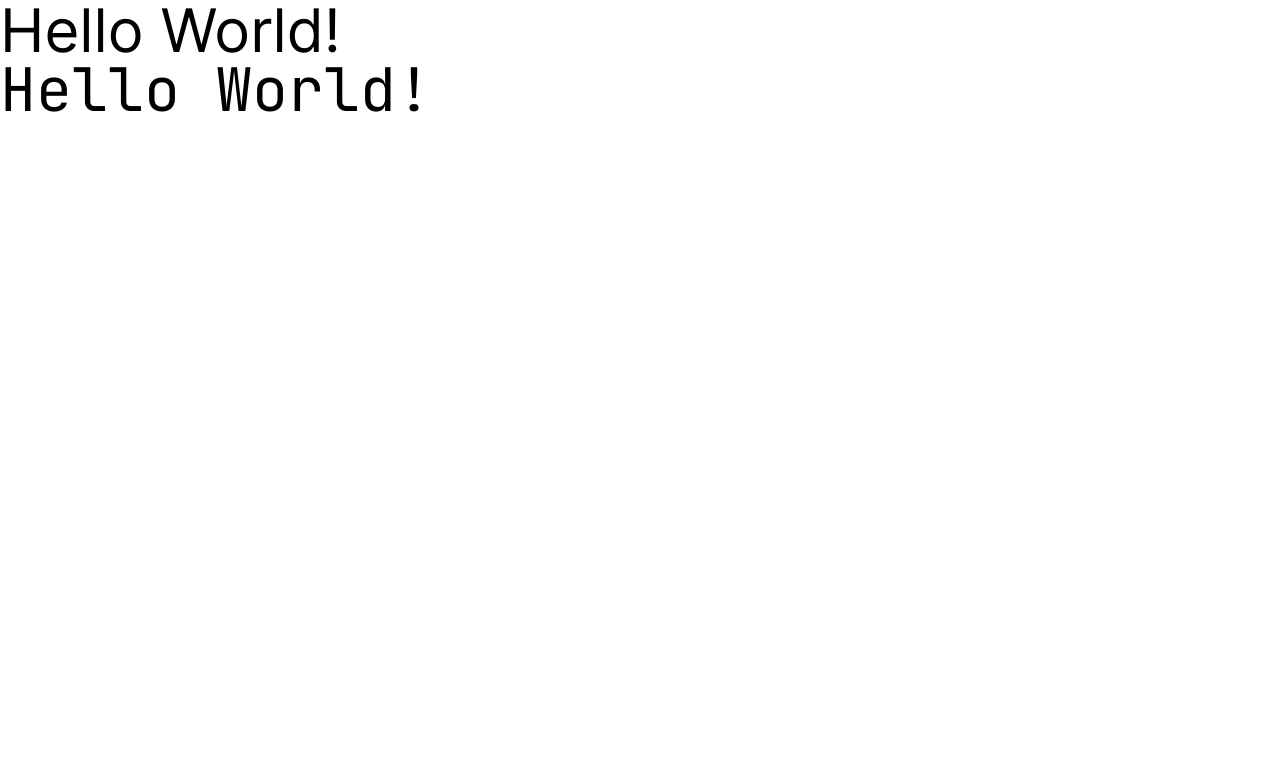
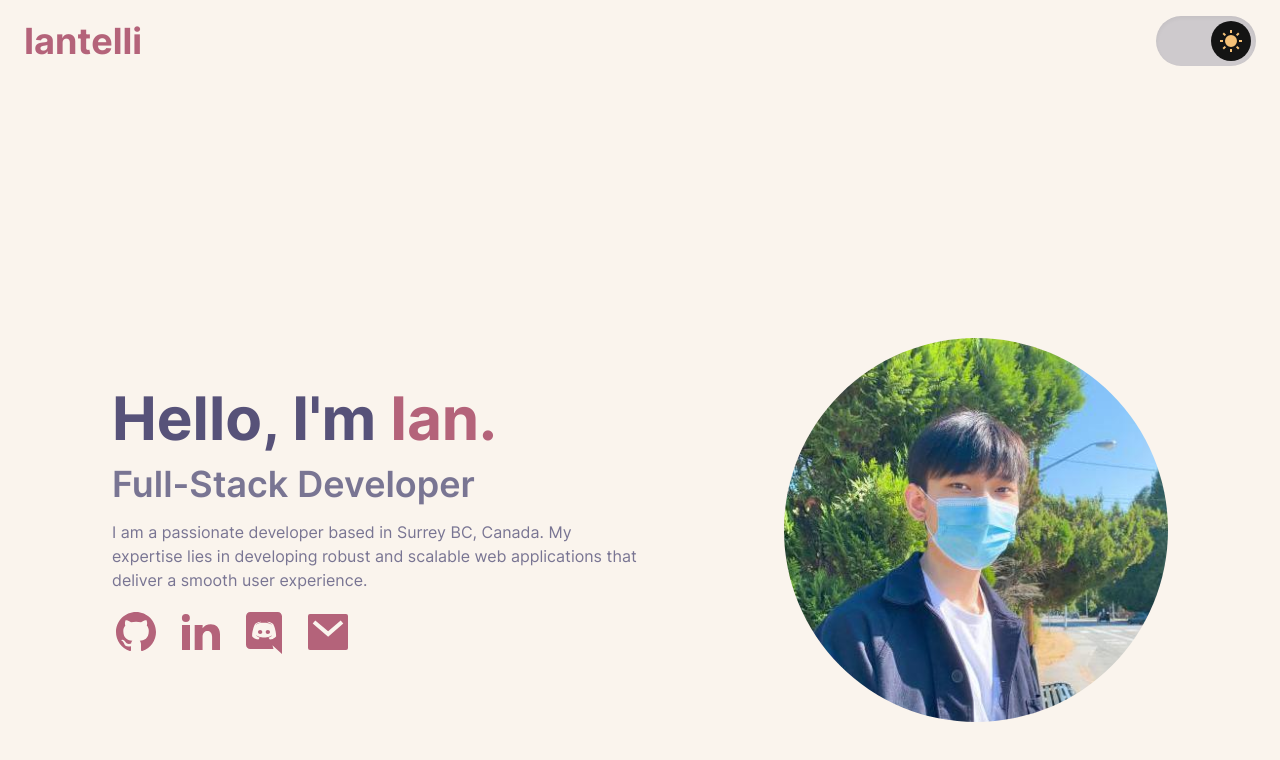
Before and after one commit to iantelli/portfolio-2023, a React (Vite) app: page / in a window 1280 px wide. Shown: the top 760 px of the page. Built offline with nearby package versions, Linux system fonts and the light colour scheme.

Commit message:
big changes

```diff
--- a/index.html
+++ b/index.html
@@ -4,9 +4,11 @@
         <meta charset="UTF-8" />
         <link rel="icon" type="image/svg+xml" href="/vite.svg" />
         <meta name="viewport" content="width=device-width, initial-scale=1.0" />
-        <title>Vite + React + TS</title>
+        <title>Iantelli</title>
     </head>
-    <body>
+    <body
+        class="bg-rosePineDawn-base dark:bg-rosePine-base text-rosePineDawn-text dark:text-rosePine-text"
+    >
         <div id="root"></div>
         <script type="module" src="/src/main.tsx"></script>
     </body>
--- a/package.json
+++ b/package.json
@@ -10,8 +10,10 @@
         "fmt": "npx prettier --write ."
     },
     "dependencies": {
+        "framer-motion": "^10.5.0",
         "react": "^18.2.0",
-        "react-dom": "^18.2.0"
+        "react-dom": "^18.2.0",
+        "react-icons": "^4.8.0"
     },
     "devDependencies": {
         "@types/react": "^18.0.27",
--- a/src/App.tsx
+++ b/src/App.tsx
@@ -1,8 +1,11 @@
+import HeroText from "./components/HeroText";
+import { useTheme } from "./hooks/useTheme";
+
 function App() {
+    const { theme, handleThemeChange } = useTheme();
     return (
         <>
-            <h1 className={"font-display text-6xl"}>Hello World!</h1>
-            <h1 className={"font-body text-6xl"}>Hello World!</h1>
+            <HeroText />
         </>
     );
 }
--- /dev/null
+++ b/src/components/HeroText.tsx
@@ -0,0 +1,112 @@
+import { motion } from "framer-motion";
+import Icon from "./Icon";
+import {
+    RiGithubFill,
+    RiLinkedinFill,
+    RiMailFill,
+    RiDiscordFill,
+} from "react-icons/ri";
+
+export default function HeroText() {
+    return (
+        <div
+            className={
+                "flex flex-wrap md:flex-nowrap justify-between items-center md:mx-24 mt-24 md:mt-64"
+            }
+        >
+            <div className="flex flex-col justify-center items-center text-center md:justify-start md:items-start md:text-start w-full h-full mb-4">
+                <motion.h1
+                    className="text-4xl md:text-6xl font-bold font-display mb-4"
+                    initial={{ opacity: 0, y: 50 }}
+                    animate={{ opacity: 1, y: 0 }}
+                    transition={{ delay: 0.5, duration: 1 }}
+                >
+                    Hello, I'm{" "}
+                    <span
+                        className={
+                            "text-rosePineDawn-love dark:text-rosePine-foam"
+                        }
+                    >
+                        {" "}
+                        Ian.
+                    </span>
+                </motion.h1>
+                <motion.h2
+                    className="text-2xl md:text-4xl font-semibold text-rosePineDawn-subtle dark:text-rosePine-subtle font-display"
+                    initial={{ opacity: 0, y: 50 }}
+                    animate={{ opacity: 1, y: 0 }}
+                    transition={{ delay: 1, duration: 1 }}
+                >
+                    Full-Stack Developer
+                </motion.h2>
+                <motion.div
+                    className="flex flex-col font-display text-rosePineDawn-subtle dark:text-rosePine-subtle mt-4"
+                    initial={{ opacity: 0, y: 50 }}
+                    animate={{ opacity: 1, y: 0 }}
+                    transition={{ delay: 1.5, duration: 1 }}
+                >
+                    I am a passionate developer based in Surrey BC, Canada. My
+                    expertise lies in developing robust and scalable web
+                    applications that deliver a smooth user experience.
+                </motion.div>
+                <motion.div
+                    className="flex flex-row justify-center items-center mt-4 space-x-4"
+                    initial={{ opacity: 0, y: 50 }}
+                    animate={{ opacity: 1, y: 0 }}
+                    transition={{ delay: 2, duration: 1 }}
+                >
+                    <a
+                        href="https:github.com/iantelli"
+                        target="_blank"
+                        rel="noreferrer"
+                    >
+                        <Icon
+                            icon={
+                                <RiGithubFill className="h-12 w-12 text-rosePineDawn-love dark:text-rosePine-foam" />
+                            }
+                        />
+                    </a>
+                    <a
+                        href="https://www.linkedin.com/in/ian-chao/"
+                        target="_blank"
+                        rel="noreferrer"
+                    >
+                        <Icon
+                            icon={
+                                <RiLinkedinFill className="h-12 w-12 text-rosePineDawn-love dark:text-rosePine-foam" />
+                            }
+                        />
+                    </a>
+                    <a
+                        href="https://discord.com/users/155481915036532736"
+                        target="_blank"
+                        rel="noreferrer"
+                    >
+                        <Icon
+                            icon={
+                                <RiDiscordFill className="h-12 w-12 text-rosePineDawn-love dark:text-rosePine-foam" />
+                            }
+                        />
+                    </a>
+                    <a href="mailto:iantelli@duck.com">
+                        <Icon
+                            icon={
+                                <RiMailFill className="h-12 w-12 text-rosePineDawn-love dark:text-rosePine-foam" />
+                            }
+                        />
+                    </a>
+                </motion.div>
+            </div>
+            <div className="flex justify-center md:justify-end w-full h-full">
+                <motion.img
+                    className="rounded-full w-64 h-64 md:w-96 md:h-96"
+                    src="profile.jpg"
+                    alt="Iantelli"
+                    initial={{ opacity: 0, y: 50 }}
+                    animate={{ opacity: 1, y: 0 }}
+                    transition={{ delay: 2, duration: 1 }}
+                />
+            </div>
+        </div>
+    );
+}
--- /dev/null
+++ b/src/components/Icon.tsx
@@ -0,0 +1,16 @@
+import React from "react";
+import { motion } from "framer-motion";
+
+type IconProps = {
+    icon: React.ReactNode;
+};
+
+export default function Icon({ icon }: IconProps) {
+    return (
+        <div className="flex items-center justify-center h-auto w-auto">
+            <motion.div whileHover={{ scale: 1.2, rotate: 10 }}>
+                {icon}
+            </motion.div>
+        </div>
+    );
+}
--- /dev/null
+++ b/src/components/Navbar.tsx
@@ -0,0 +1,19 @@
+import { useTheme } from "../hooks/useTheme";
+import ThemeToggle from "./ThemeToggle";
+
+export default function Navbar() {
+    const { theme, handleThemeChange } = useTheme();
+
+    return (
+        <div className="flex justify-between items-center px-2 py-4 bg-rosePineDawn-base dark:bg-rosePine-base">
+            <div className="flex items-center">
+                <h1 className="text-2xl md:text-4xl font-bold font-display text-rosePineDawn-love dark:text-rosePine-foam">
+                    Iantelli
+                </h1>
+            </div>
+            <div className="flex items-center">
+                <ThemeToggle />
+            </div>
+        </div>
+    );
+}
--- /dev/null
+++ b/src/components/ThemeToggle.tsx
@@ -0,0 +1,44 @@
+import { motion } from "framer-motion";
+import React, { useState } from "react";
+import { RiMoonClearFill, RiSunFill } from "react-icons/ri";
+import { useTheme } from "../hooks/useTheme";
+
+export default function ThemeToggle() {
+    const { theme, handleThemeChange } = useTheme();
+
+    const [isToggle, setIsToggle] = useState(theme !== "light");
+
+    const handleToggle = () => {
+        setIsToggle(!isToggle);
+        handleThemeChange();
+    };
+
+    const spring = {
+        type: "spring",
+        stiffness: 700,
+        damping: 30,
+    };
+
+    return (
+        <div
+            onClick={handleToggle}
+            className={`flex-start flex h-[50px] w-[100px] rounded-[50px] bg-rosePineDawn-highlightHigh p-[5px] shadow-inner hover:cursor-pointer dark:bg-rosePine-highlightHigh ${
+                isToggle && "place-content-end"
+            }`}
+        >
+            <motion.div
+                className="flex h-[40px] w-[40px] items-center justify-center rounded-full bg-black/90"
+                layout
+                transition={spring}
+            >
+                <motion.div whileTap={{ rotate: 360 }}>
+                    {isToggle ? (
+                        <RiSunFill className="h-6 w-6 text-rosePine-gold" />
+                    ) : (
+                        <RiMoonClearFill className="h-6 w-6 text-rosePineDawn-highlightHigh" />
+                    )}
+                </motion.div>
+            </motion.div>
+        </div>
+    );
+}
--- /dev/null
+++ b/src/hooks/useTheme.tsx
@@ -0,0 +1,41 @@
+import { useEffect, useState } from "react";
+
+export function useTheme() {
+    const [theme, setTheme] = useState(null as "light" | "dark" | null);
+
+    useEffect(() => {
+        const theme = localStorage.getItem("theme");
+        if (theme === "light" || theme === "dark") {
+            setTheme(theme);
+        } else {
+            const prefersDark = window.matchMedia(
+                "(prefers-color-scheme: dark)"
+            ).matches;
+            if (prefersDark) {
+                setTheme("dark");
+            } else {
+                setTheme("light");
+            }
+        }
+    }, []);
+
+    useEffect(() => {
+        if (theme === "light") {
+            document.documentElement.classList.remove("dark");
+        } else if (theme === "dark") {
+            document.documentElement.classList.add("dark");
+        }
+    }, [theme]);
+
+    const handleThemeChange = () => {
+        if (theme === "light") {
+            localStorage.setItem("theme", "dark");
+            setTheme("dark");
+        } else if (theme === "dark") {
+            localStorage.setItem("theme", "light");
+            setTheme("light");
+        }
+    };
+
+    return { theme, handleThemeChange };
+}
--- a/src/main.tsx
+++ b/src/main.tsx
@@ -1,10 +1,14 @@
 import React from "react";
 import ReactDOM from "react-dom/client";
 import App from "./App";
+import Navbar from "./components/Navbar";
 import "./index.css";
 
 ReactDOM.createRoot(document.getElementById("root") as HTMLElement).render(
     <React.StrictMode>
-        <App />
+        <div className={"container mx-auto px-4"}>
+            <Navbar />
+            <App />
+        </div>
     </React.StrictMode>
 );
--- a/tailwind.config.cjs
+++ b/tailwind.config.cjs
@@ -1,6 +1,7 @@
 /** @type {import('tailwindcss').Config} */
 module.exports = {
     content: ["./index.html", "./src/**/*.{js,ts,jsx,tsx}"],
+    darkMode: "class",
     theme: {
         extend: {
             fontFamily: {
@@ -48,7 +49,7 @@ module.exports = {
                     light: "#4e668b",
                     text: "#e5e5e5",
                     accent: "#ffd7df",
-                }
+                },
             },
         },
     },
```
Also changed, not shown: src/index.css (+4 -4 lines), public/profile.jpg (added), 1 other file (tests, documents, lock files or other folders).
